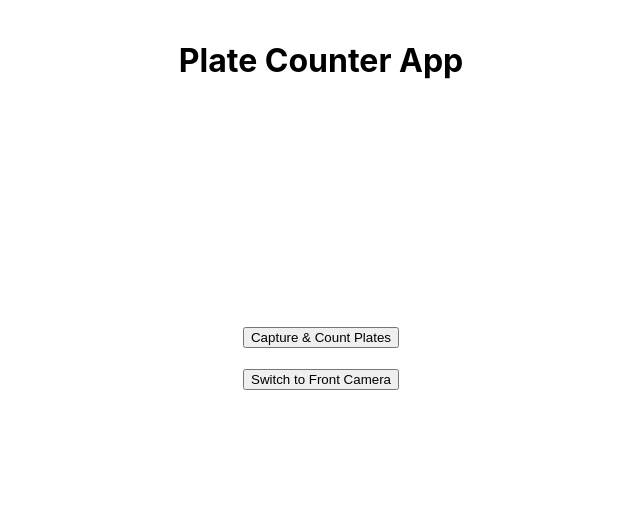
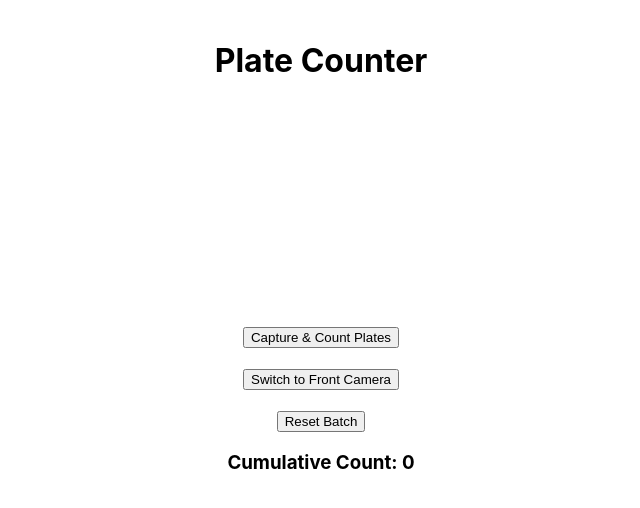
Before and after one commit to Sandeep-0070/Plate_Counter, a React (Create React App) app in the folder frontend/: page / in a window 1280 px wide. Shown: the top 508 px of the page, without its empty margins (319-959 px from the left). Built offline with nearby package versions, Linux system fonts and the light colour scheme; no server answers.

Commit message:
Modified to show cumulative count

```diff
--- a/frontend/src/App.jsx
+++ b/frontend/src/App.jsx
@@ -5,10 +5,10 @@ import axios from "axios";
 function App() {
   const webcamRef = useRef(null);
   const [count, setCount] = useState(null);
+  const [cumulative, setCumulative] = useState(0);
   const [facingMode, setFacingMode] = useState("environment");
   const [capturedImage, setCapturedImage] = useState(null);
   const [isLoading, setIsLoading] = useState(false);
-  const [errorMessage, setErrorMessage] = useState(null); // NEW
 
   const videoConstraints = {
     facingMode: facingMode,
@@ -19,7 +19,6 @@ function App() {
     setFacingMode(prev => (prev === "user" ? "environment" : "user"));
     setCapturedImage(null);
     setCount(null);
-    setErrorMessage(null);
     setIsLoading(false);
   };
 
@@ -27,7 +26,6 @@ function App() {
     const imageSrc = webcamRef.current.getScreenshot();
     setCapturedImage(imageSrc);
     setIsLoading(true);
-    setErrorMessage(null);
 
     const blob = await (await fetch(imageSrc)).blob();
     const formData = new FormData();
@@ -37,15 +35,13 @@ function App() {
       const res = await axios.post("https://plate-counter-backend.onrender.com/count-plates", formData);
       if (res.data.count !== null) {
         setCount(res.data.count);
-        setErrorMessage(null);
+        setCumulative(res.data.cumulative);
       } else {
-        setCount(null);
-        setErrorMessage("⚠ Try again");
+        setCount("Try again");
       }
     } catch (err) {
       console.error("Error:", err);
-      setErrorMessage("⚠ Error occurred");
-      setCount(null);
+      setCount("Error");
     } finally {
       setIsLoading(false);
     }
@@ -54,20 +50,25 @@ function App() {
   const resetCamera = () => {
     setCapturedImage(null);
     setCount(null);
-    setErrorMessage(null);
     setIsLoading(false);
+  };
+
+  const resetBatch = async () => {
+    try {
+      const res = await axios.post("https://plate-counter-backend.onrender.com/reset-batch");
+      setCumulative(res.data.cumulative);
+      setCount(null);
+    } catch (err) {
+      console.error("Reset failed:", err);
+    }
   };
 
   return (
     <div style={{ textAlign: "center", padding: "20px" }}>
-      <h1>Plate Counter App</h1>
+      <h1>Plate Counter</h1>
 
       {capturedImage ? (
-        <img
-          src={capturedImage}
-          alt="Captured"
-          style={{ width: "90%", maxWidth: 400 }}
-        />
+        <img src={capturedImage} alt="Captured" style={{ width: "90%", maxWidth: 400 }} />
       ) : (
         <Webcam
           ref={webcamRef}
@@ -91,10 +92,13 @@ function App() {
         Switch to {facingMode === "user" ? "Rear" : "Front"} Camera
       </button>
 
-      {/* Display status */}
+      <br /><br />
+
+      <button onClick={resetBatch}>Reset Batch</button>
+
       {isLoading && <h2>Counting...</h2>}
       {!isLoading && count !== null && <h2>Detected Plates: {count}</h2>}
-      {!isLoading && errorMessage && <h2 style={{ color: "red" }}>{errorMessage}</h2>}
+      <h3>Cumulative Count: {cumulative}</h3>
     </div>
   );
 }
```
